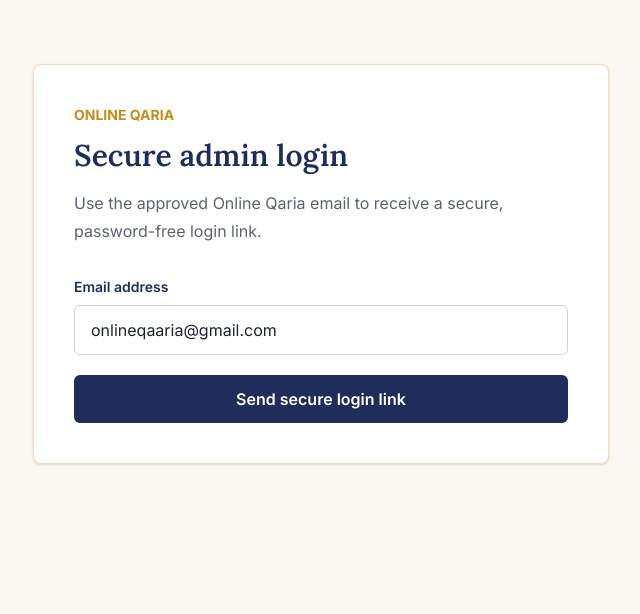
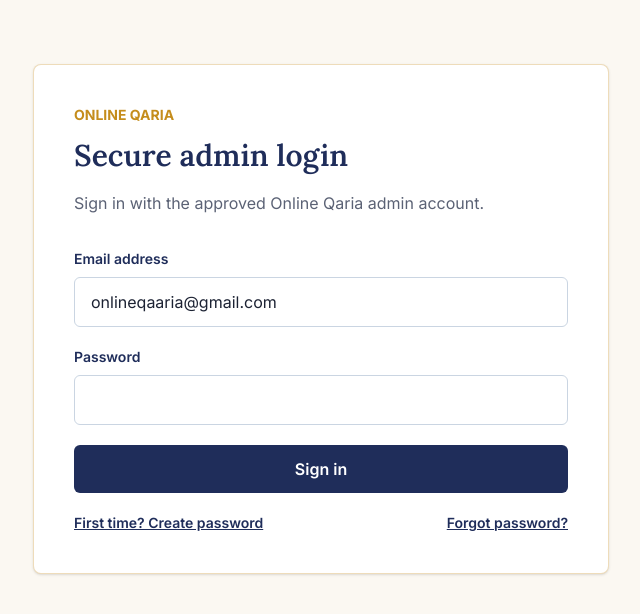
Before and after one commit to SamiiiU/Online_Qaria_Web, a Next.js app: page /admin in a window 1280 px wide. Shown: the top 614 px of the page, without its empty margins (319-959 px from the left). Built offline with nearby package versions, Linux system fonts and the light colour scheme; no server answers.

Commit message:
Add password-based admin authentication

```diff
--- a/src/app/admin/LoginForm.tsx
+++ b/src/app/admin/LoginForm.tsx
@@ -1,56 +1,47 @@
 "use client";
 
+import Link from "next/link";
+import { useRouter } from "next/navigation";
 import { FormEvent, useState } from "react";
 import { createClient } from "@/lib/supabase/client";
 
+const ADMIN_EMAIL = "onlineqaaria@gmail.com";
+
 export default function LoginForm() {
-  const [email, setEmail] = useState("onlineqaaria@gmail.com");
+  const router = useRouter();
+  const [email, setEmail] = useState(ADMIN_EMAIL);
+  const [password, setPassword] = useState("");
+  const [mode, setMode] = useState<"login" | "setup">("login");
   const [message, setMessage] = useState("");
+  const [isError, setIsError] = useState(false);
   const [loading, setLoading] = useState(false);
 
-  async function signIn(event: FormEvent<HTMLFormElement>) {
-    event.preventDefault();
-    setLoading(true);
-    setMessage("");
-
-    if (email.toLowerCase() !== "onlineqaaria@gmail.com") {
-      setMessage("This email is not authorized for the Online Qaria dashboard.");
-      setLoading(false);
-      return;
+  async function submit(event: FormEvent<HTMLFormElement>) {
+    event.preventDefault(); setLoading(true); setMessage(""); setIsError(false);
+    if (email.toLowerCase() !== ADMIN_EMAIL) {
+      setMessage("This email is not authorized for the Online Qaria dashboard."); setIsError(true); setLoading(false); return;
     }
-
     const supabase = createClient();
-    const { error } = await supabase.auth.signInWithOtp({
-      email,
-      options: { emailRedirectTo: `${window.location.origin}/auth/callback?next=/admin` },
-    });
-
-    setMessage(error ? error.message : "Login link sent. Please check the Online Qaria inbox.");
+    if (mode === "setup") {
+      const { error } = await supabase.auth.signUp({ email, password, options: { emailRedirectTo: `${window.location.origin}/auth/callback?next=/admin` } });
+      setMessage(error ? error.message : "Verification email sent. Open it to activate your admin account."); setIsError(Boolean(error));
+    } else {
+      const { error } = await supabase.auth.signInWithPassword({ email, password });
+      if (error) { setMessage(error.message); setIsError(true); } else { router.push("/admin"); router.refresh(); }
+    }
     setLoading(false);
   }
 
   return (
-    <form onSubmit={signIn} className="mt-8 space-y-5">
-      <div>
-        <label htmlFor="email" className="mb-2 block text-sm font-semibold text-navy">Email address</label>
-        <input
-          id="email"
-          type="email"
-          value={email}
-          onChange={(event) => setEmail(event.target.value)}
-          required
-          autoComplete="email"
-          className="w-full rounded-md border border-slate-300 px-4 py-3 text-ink focus:border-gold"
-        />
+    <form onSubmit={submit} className="mt-8 space-y-5">
+      <div><label htmlFor="email" className="mb-2 block text-sm font-semibold text-navy">Email address</label><input id="email" type="email" value={email} onChange={(event) => setEmail(event.target.value)} required autoComplete="email" className="w-full rounded-md border border-slate-300 px-4 py-3 text-ink focus:border-gold" /></div>
+      <div><label htmlFor="password" className="mb-2 block text-sm font-semibold text-navy">Password</label><input id="password" type="password" value={password} onChange={(event) => setPassword(event.target.value)} required minLength={8} autoComplete={mode === "login" ? "current-password" : "new-password"} className="w-full rounded-md border border-slate-300 px-4 py-3 text-ink focus:border-gold" /></div>
+      {message && <p role="status" className={`text-sm ${isError ? "text-red-700" : "text-green-700"}`}>{message}</p>}
+      <button type="submit" disabled={loading} className="w-full rounded-md bg-navy px-5 py-3 font-semibold text-white transition hover:bg-navy-soft disabled:opacity-60">{loading ? "Please wait..." : mode === "login" ? "Sign in" : "Create admin account"}</button>
+      <div className="flex flex-wrap justify-between gap-3 text-sm">
+        <button type="button" onClick={() => { setMode(mode === "login" ? "setup" : "login"); setMessage(""); }} className="font-semibold text-navy underline">{mode === "login" ? "First time? Create password" : "Already registered? Sign in"}</button>
+        <Link href="/admin/forgot-password" className="font-semibold text-navy underline">Forgot password?</Link>
       </div>
-      {message && <p role="status" className="text-sm text-muted">{message}</p>}
-      <button
-        type="submit"
-        disabled={loading}
-        className="w-full rounded-md bg-navy px-5 py-3 font-semibold text-white transition hover:bg-navy-soft disabled:opacity-60"
-      >
-        {loading ? "Sending link..." : "Send secure login link"}
-      </button>
     </form>
   );
 }
--- /dev/null
+++ b/src/app/admin/forgot-password/ResetRequestForm.tsx
@@ -0,0 +1,18 @@
+"use client";
+
+import Link from "next/link";
+import { FormEvent, useState } from "react";
+import { createClient } from "@/lib/supabase/client";
+
+export default function ResetRequestForm() {
+  const [email, setEmail] = useState("onlineqaaria@gmail.com");
+  const [message, setMessage] = useState("");
+  const [loading, setLoading] = useState(false);
+  async function submit(event: FormEvent<HTMLFormElement>) {
+    event.preventDefault(); setLoading(true);
+    if (email.toLowerCase() !== "onlineqaaria@gmail.com") { setMessage("This email is not authorized."); setLoading(false); return; }
+    const { error } = await createClient().auth.resetPasswordForEmail(email, { redirectTo: `${window.location.origin}/auth/callback?next=/admin/update-password` });
+    setMessage(error ? error.message : "Password reset email sent. Please check your inbox."); setLoading(false);
+  }
+  return <form onSubmit={submit} className="mt-8 space-y-5"><div><label htmlFor="email" className="mb-2 block text-sm font-semibold text-navy">Admin email</label><input id="email" type="email" value={email} onChange={(event) => setEmail(event.target.value)} required className="w-full rounded-md border border-slate-300 px-4 py-3" /></div>{message && <p role="status" className="text-sm text-muted">{message}</p>}<button disabled={loading} className="w-full rounded-md bg-navy px-5 py-3 font-semibold text-white disabled:opacity-60">{loading ? "Sending..." : "Send reset link"}</button><Link href="/admin" className="block text-center text-sm font-semibold text-navy underline">Back to sign in</Link></form>;
+}
--- /dev/null
+++ b/src/app/admin/forgot-password/page.tsx
@@ -0,0 +1,8 @@
+import type { Metadata } from "next";
+import ResetRequestForm from "./ResetRequestForm";
+
+export const metadata: Metadata = { title: "Reset Admin Password", robots: { index: false, follow: false } };
+
+export default function ForgotPasswordPage() {
+  return <main className="min-h-screen bg-cream px-5 py-16"><section className="mx-auto max-w-xl rounded-lg border border-gold/30 bg-white p-7 shadow-sm sm:p-10"><p className="text-sm font-bold uppercase text-gold">Online Qaria</p><h1 className="mt-3 font-serif text-3xl font-semibold text-navy">Reset your password</h1><p className="mt-4 leading-7 text-muted">We will send a secure password reset link to the approved admin email.</p><ResetRequestForm /></section></main>;
+}
--- a/src/app/admin/page.tsx
+++ b/src/app/admin/page.tsx
@@ -57,7 +57,7 @@ export default async function AdminPage() {
           </div>
         ) : (
           <>
-            <p className="mt-4 leading-7 text-muted">Use the approved Online Qaria email to receive a secure, password-free login link.</p>
+            <p className="mt-4 leading-7 text-muted">Sign in with the approved Online Qaria admin account.</p>
             <LoginForm />
           </>
         )}
--- /dev/null
+++ b/src/app/admin/update-password/UpdatePasswordForm.tsx
@@ -0,0 +1,18 @@
+"use client";
+
+import { FormEvent, useState } from "react";
+import { useRouter } from "next/navigation";
+import { createClient } from "@/lib/supabase/client";
+
+export default function UpdatePasswordForm() {
+  const router = useRouter();
+  const [password, setPassword] = useState(""); const [confirmPassword, setConfirmPassword] = useState(""); const [message, setMessage] = useState(""); const [loading, setLoading] = useState(false);
+  async function submit(event: FormEvent<HTMLFormElement>) {
+    event.preventDefault();
+    if (password !== confirmPassword) { setMessage("Passwords do not match."); return; }
+    setLoading(true); const { error } = await createClient().auth.updateUser({ password });
+    if (error) { setMessage(error.message); setLoading(false); return; }
+    router.push("/admin?password=updated"); router.refresh();
+  }
+  return <form onSubmit={submit} className="mt-8 space-y-5"><div><label htmlFor="password" className="mb-2 block text-sm font-semibold text-navy">New password</label><input id="password" type="password" minLength={8} required value={password} onChange={(event) => setPassword(event.target.value)} autoComplete="new-password" className="w-full rounded-md border border-slate-300 px-4 py-3" /></div><div><label htmlFor="confirm-password" className="mb-2 block text-sm font-semibold text-navy">Confirm password</label><input id="confirm-password" type="password" minLength={8} required value={confirmPassword} onChange={(event) => setConfirmPassword(event.target.value)} autoComplete="new-password" className="w-full rounded-md border border-slate-300 px-4 py-3" /></div>{message && <p role="alert" className="text-sm text-red-700">{message}</p>}<button disabled={loading} className="w-full rounded-md bg-navy px-5 py-3 font-semibold text-white disabled:opacity-60">{loading ? "Updating..." : "Save new password"}</button></form>;
+}
--- /dev/null
+++ b/src/app/admin/update-password/page.tsx
@@ -0,0 +1,8 @@
+import type { Metadata } from "next";
+import UpdatePasswordForm from "./UpdatePasswordForm";
+
+export const metadata: Metadata = { title: "Choose New Password", robots: { index: false, follow: false } };
+
+export default function UpdatePasswordPage() {
+  return <main className="min-h-screen bg-cream px-5 py-16"><section className="mx-auto max-w-xl rounded-lg border border-gold/30 bg-white p-7 shadow-sm sm:p-10"><p className="text-sm font-bold uppercase text-gold">Online Qaria</p><h1 className="mt-3 font-serif text-3xl font-semibold text-navy">Choose a new password</h1><p className="mt-4 leading-7 text-muted">Use at least 8 characters and keep this password private.</p><UpdatePasswordForm /></section></main>;
+}
```
Also changed, not shown: 1 other file (tests, documents, lock files or other folders).
